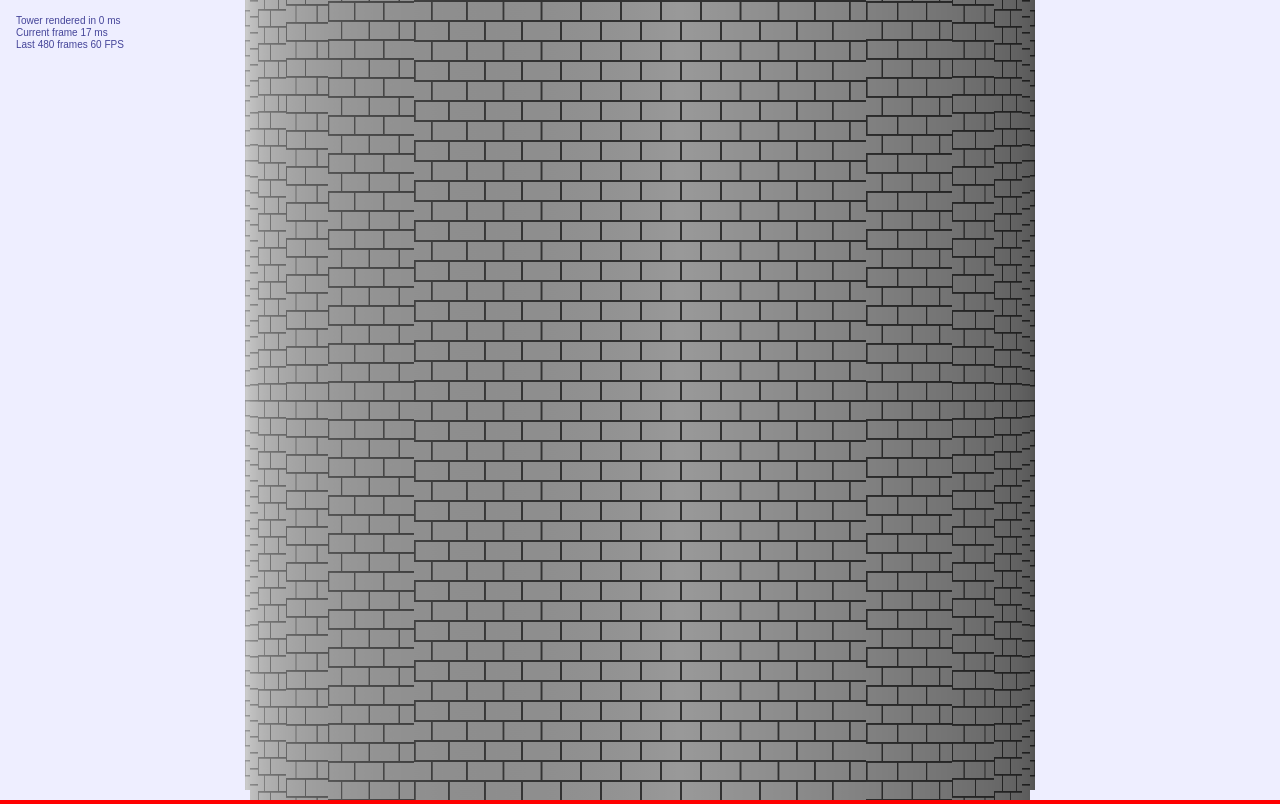
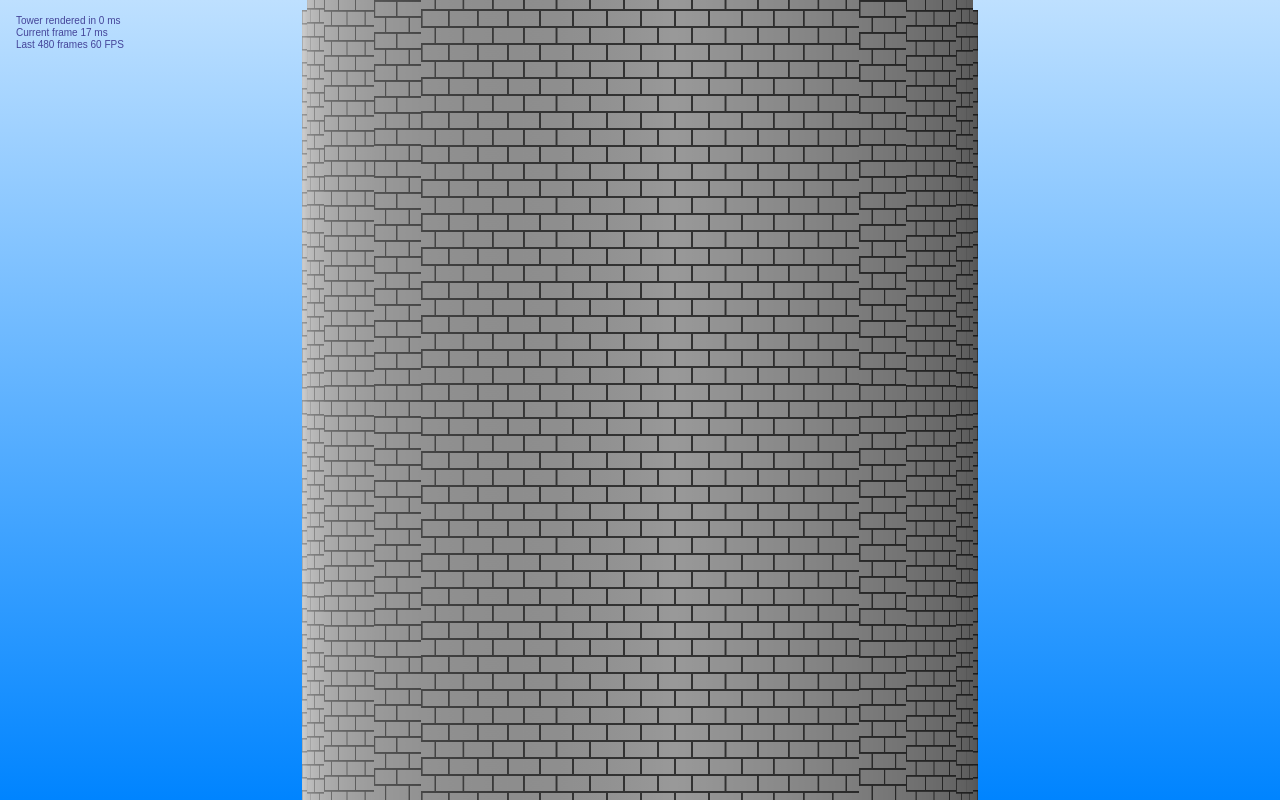
Before and after one commit to theoduf/ITR-LotPT, a plain HTML site: page index.htm in a window 1280 px wide. Drawn offline with Linux system fonts and the light colour scheme.

Commit message:
Gradient background and more narrow tower.

```diff
--- a/style.css
+++ b/style.css
@@ -1,4 +1,15 @@
-html, body { height: 100%; background: #f00; }
-* { margin: 0; padding: 0; }
-#game { width: 100%; height: 100%; background: #eef; }
-#ring { background: #efe; }
+*
+{
+  margin: 0;
+  padding: 0;
+}
+html, body
+{
+  height: 100%;
+}
+#game
+{
+  width: 100%;
+  height: 100%;
+  background: linear-gradient(#bee0ff, #0084ff);
+}
--- a/tower-run.js
+++ b/tower-run.js
@@ -19,7 +19,6 @@ const t_start = Date.now();
 const html = document.querySelector('html');
 
 const canv = document.getElementById('game');
-//const canv = document.createElement('canvas');
 const ctx = canv.getContext('2d');
 
 canv.width = window.innerWidth;
@@ -49,7 +48,7 @@ for (let i = 0 ; i < num_bricks_visible_half ; i++)
  */
 
 // First approximation of tower radius in pixels.
-let towerradius_px = Math.ceil(0.6 * 0.5 * canv.width);
+let towerradius_px = Math.ceil(0.5 * 0.5 * canv.width);
 
 // Full pixel size of bricks
 const brickratio = 0.5;
```
